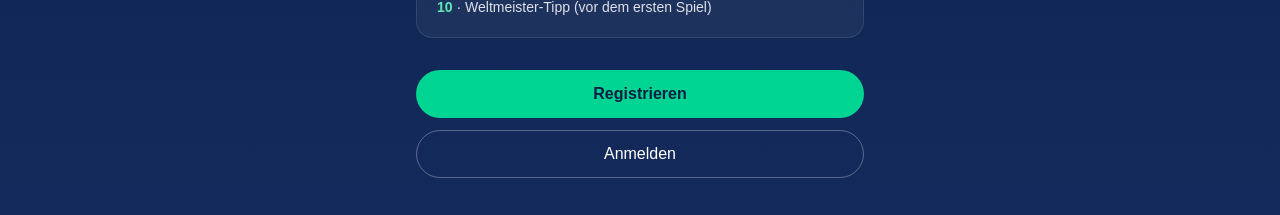
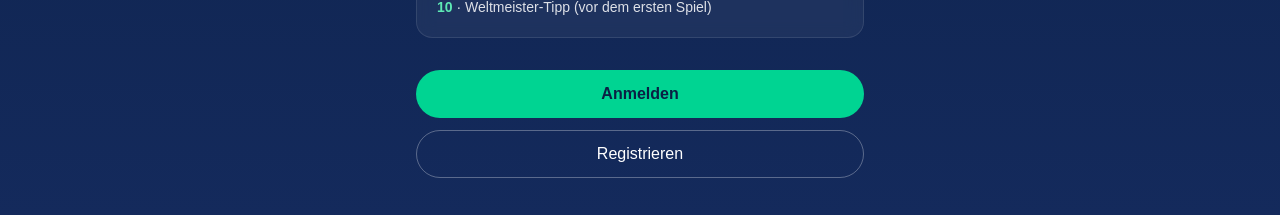
Before and after one commit to Saharia81/wm-tipp-app, a Next.js app: page / in a window 1280 px wide. Shown: the part 620-835 px from the top of the page. Built offline with nearby package versions, Linux system fonts and the light colour scheme.

Commit message:
anmelden hervorheben

```diff
--- a/app/page.tsx
+++ b/app/page.tsx
@@ -52,16 +52,16 @@ export default function Home() {
 
         <div className="flex flex-col gap-3">
           <a
-            href="/register"
+            href="/login"
             className="h-12 rounded-full bg-emerald-400 text-[#0a1f44] font-semibold flex items-center justify-center"
           >
-            Registrieren
+            Anmelden
           </a>
           <a
-            href="/login"
+            href="/register"
             className="h-12 rounded-full border border-white/30 font-medium flex items-center justify-center"
           >
-            Anmelden
+            Registrieren
           </a>
         </div>
       </div>
```
